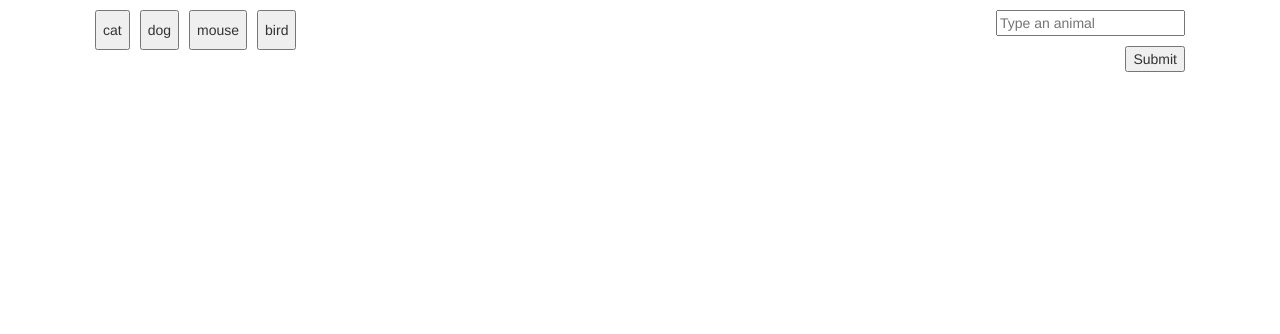
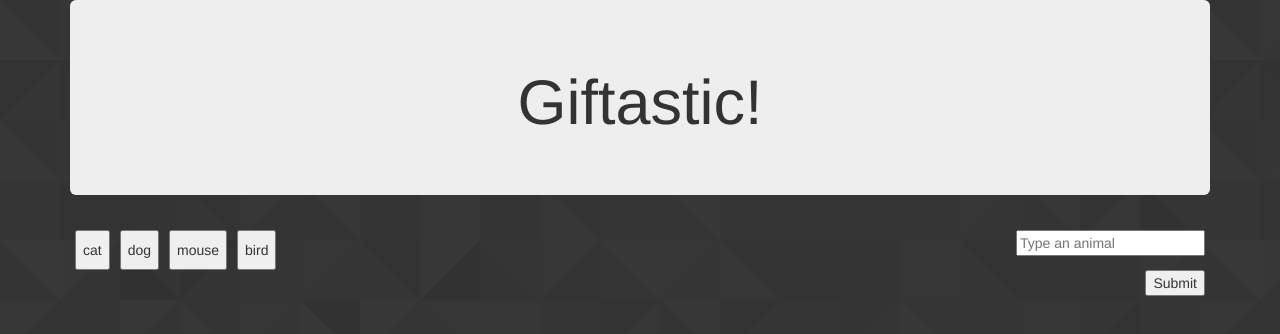
Before and after one commit to gcdwyer/Giftastic, a plain HTML site: page index.html in a window 1280 px wide. Drawn offline with nearby package versions, Linux system fonts and the light colour scheme.

Commit message:
final commit

```diff
--- a/assets/css/style.css
+++ b/assets/css/style.css
@@ -1,3 +1,7 @@
+body {
+	background-image: url("../images/background.png")
+}
+
 .animal {
 	margin: 5px;
 	height: 40px;
@@ -8,10 +12,10 @@
 	margin: 5px;
 }
 
-.row {
-	margin: 5px;
-}
-
 .gif {
 	margin-bottom: 10px;
 }
+
+.jumbotron {
+	text-align: center;
+}
--- a/index.html
+++ b/index.html
@@ -13,6 +13,9 @@
 <body>
 	<div class="container">
 
+		<div class="jumbotron">
+			<h1>Giftastic!</h1>
+		</div>
 
 		<div class="row">
 			<div class="col-md-9">
@@ -23,15 +26,10 @@
 			<div class="col-md-3">
 				<input type="text" id="animalInput" placeholder="Type an animal">
         		<br>
+        		<br>
         		<input id="addButton" type="submit" value="Submit">
 			</div>
 		</div>
-
-
-
-
-
-
 
 	</div>
 
```
